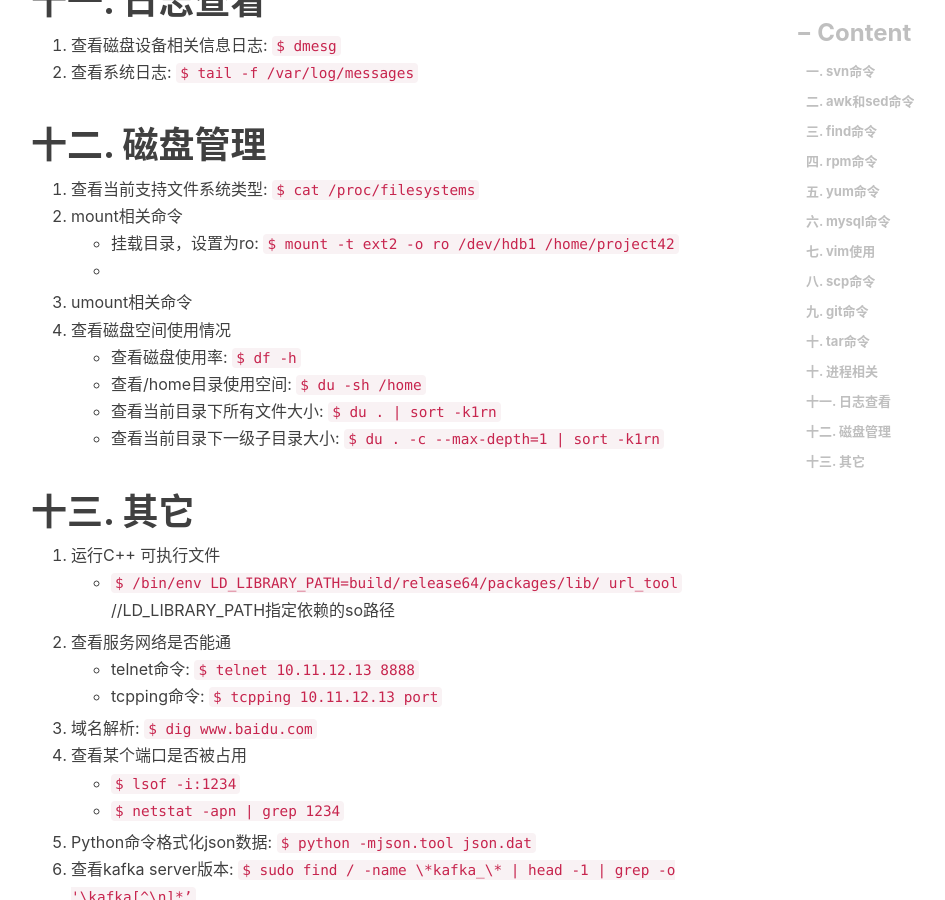
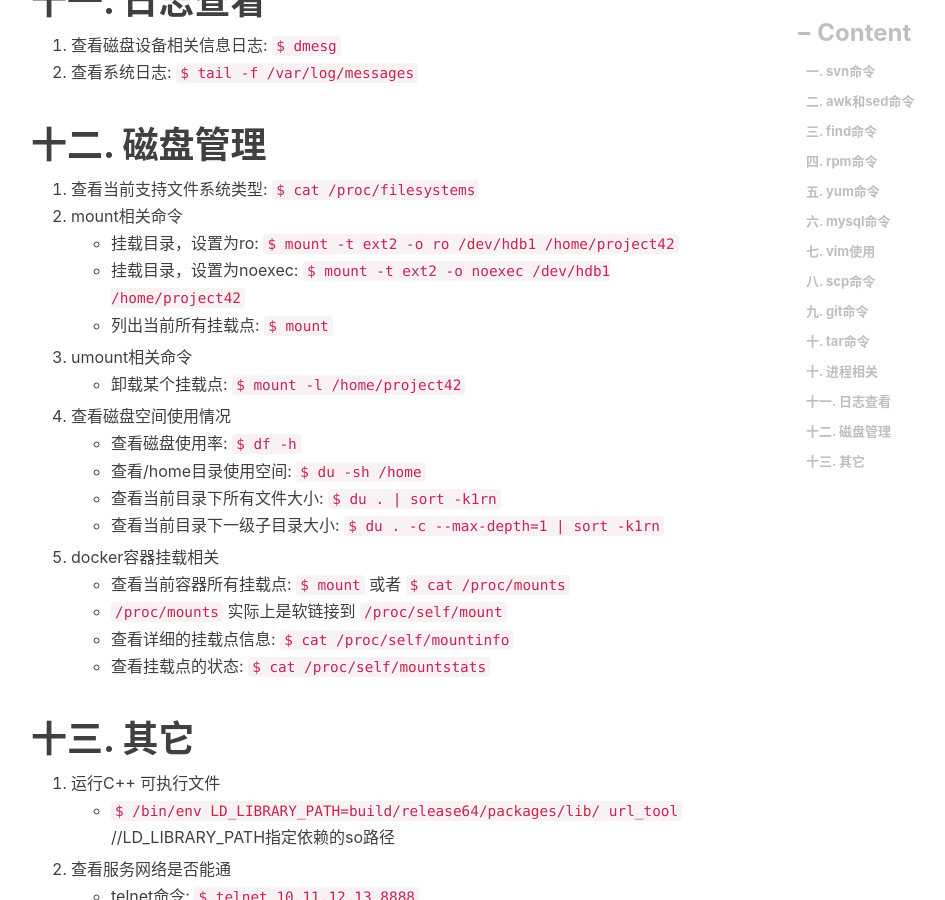
Before and after one commit to engru/chenguolin.github.io, a Jekyll site: the page built from _posts/2016-09-27-【Linux-10】Linux开发运维总结.md, in a window 1280 px wide and 900 px high, scrolled down 5187 px. Shown: the whole window, without its empty margins (234-1179 px from the left). Built offline with Jekyll 4.4.1, drawn with Linux system fonts in a browser that asks for light colours; nearby versions of some CDN libraries; comment, search, counter and statistics services are not loaded.

Commit message:
Update 2016-09-27-【Linux-10】Linux开发运维总结.md

```diff
--- a/_posts/2016-09-27-【Linux-10】Linux开发运维总结.md
+++ b/_posts/2016-09-27-【Linux-10】Linux开发运维总结.md
@@ -140,32 +140,38 @@ tags:         #标签
 1. 查看当前支持文件系统类型: `$ cat /proc/filesystems`
 2. mount相关命令
    + 挂载目录，设置为ro: `$ mount -t ext2 -o ro /dev/hdb1 /home/project42`
-   +
+   + 挂载目录，设置为noexec: `$ mount -t ext2 -o noexec /dev/hdb1 /home/project42`
+   + 列出当前所有挂载点: `$ mount`
 3. umount相关命令
+   + 卸载某个挂载点: `$ mount -l /home/project42`
 4. 查看磁盘空间使用情况
    + 查看磁盘使用率: `$ df -h`
    + 查看/home目录使用空间: `$ du -sh /home`
    + 查看当前目录下所有文件大小: `$ du . | sort -k1rn`
    + 查看当前目录下一级子目录大小: `$ du . -c --max-depth=1 | sort -k1rn`
+5. docker容器挂载相关
+   + 查看当前容器所有挂载点: `$ mount` 或者 `$ cat /proc/mounts`
+   + `/proc/mounts` 实际上是软链接到 `/proc/self/mount`
+   + 查看详细的挂载点信息: `$ cat /proc/self/mountinfo`
+   + 查看挂载点的状态: `$ cat /proc/self/mountstats`
 
 # 十三. 其它
 1. 运行C++ 可执行文件
    + `$ /bin/env LD_LIBRARY_PATH=build/release64/packages/lib/ url_tool`  //LD_LIBRARY_PATH指定依赖的so路径
-
-3. 查看服务网络是否能通
+2. 查看服务网络是否能通
    + telnet命令: `$ telnet 10.11.12.13 8888`
    + tcpping命令: `$ tcpping 10.11.12.13 port`
-4. 域名解析: `$ dig www.baidu.com`
-5. 查看某个端口是否被占用
+3. 域名解析: `$ dig www.baidu.com`
+4. 查看某个端口是否被占用
    + `$ lsof -i:1234`
    + `$ netstat -apn | grep 1234`
-6. Python命令格式化json数据: `$ python -mjson.tool json.dat`
-7. 查看kafka server版本: `$ sudo find / -name \*kafka_\* | head -1 | grep -o '\kafka[^\n]*’`
-8. Mac进入自带的docker-for-desktop节点: `$ screen ~/Library/Containers/com.docker.docker/Data/vms/0/tty`
-9. 清理所有的screen窗口: `$ pkill SCREEN`
-10. 计算2个文件交集和差集
+5. Python命令格式化json数据: `$ python -mjson.tool json.dat`
+6. 查看kafka server版本: `$ sudo find / -name \*kafka_\* | head -1 | grep -o '\kafka[^\n]*’`
+7. Mac进入自带的docker-for-desktop节点: `$ screen ~/Library/Containers/com.docker.docker/Data/vms/0/tty`
+8. 清理所有的screen窗口: `$ pkill SCREEN`
+9. 计算2个文件交集和差集
     + 求两文件交集: `$ grep -f file1 file2`
     + 求两文件差集: `$ grep -vf file1 file2`
-11. Shell计算base64编码
+10. Shell计算base64编码
     + Encode: `$ echo "cgl" | base64`
     + Decode: `$ echo 'MWYyZDFlMmU2N2Rm' | base64 —decode`
```
